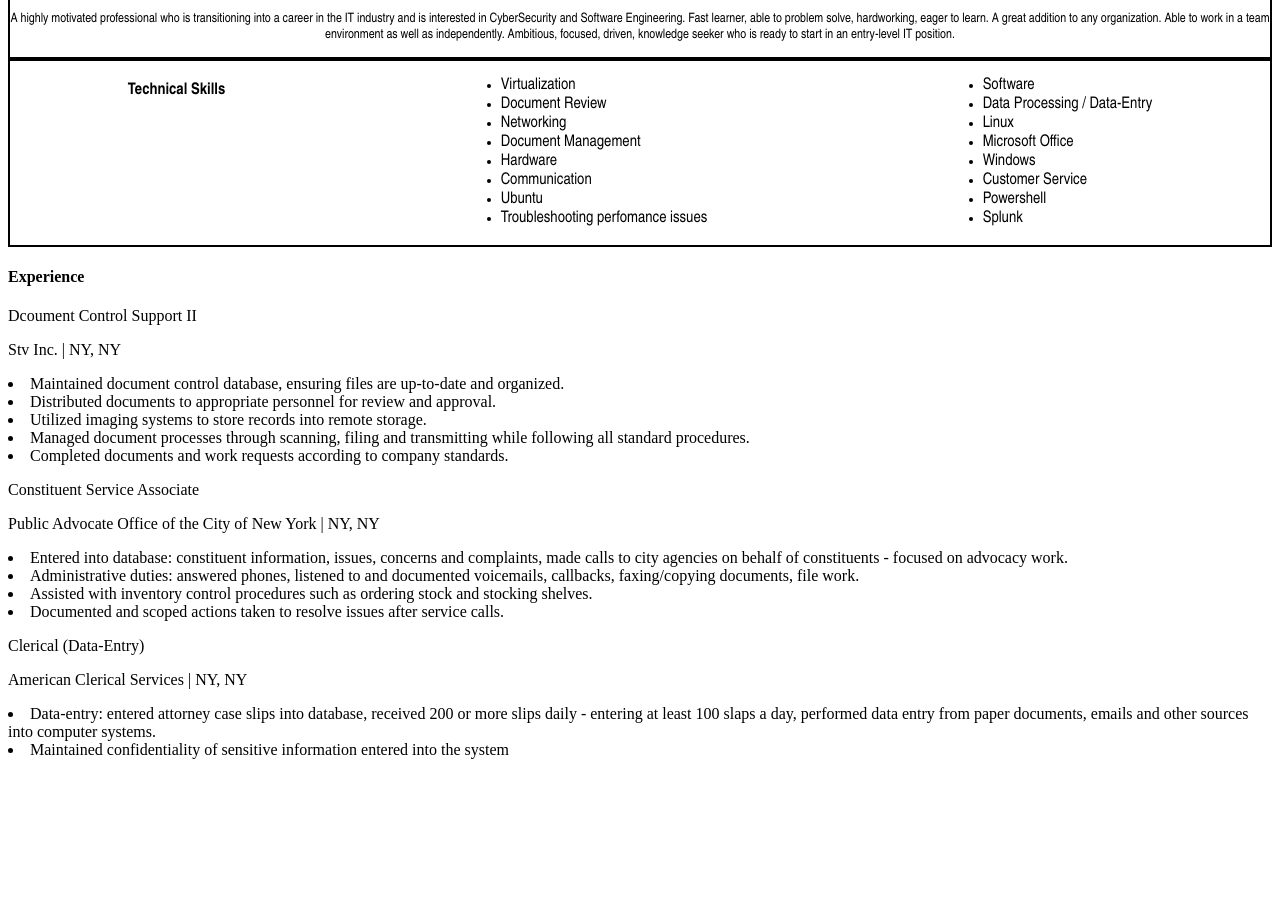
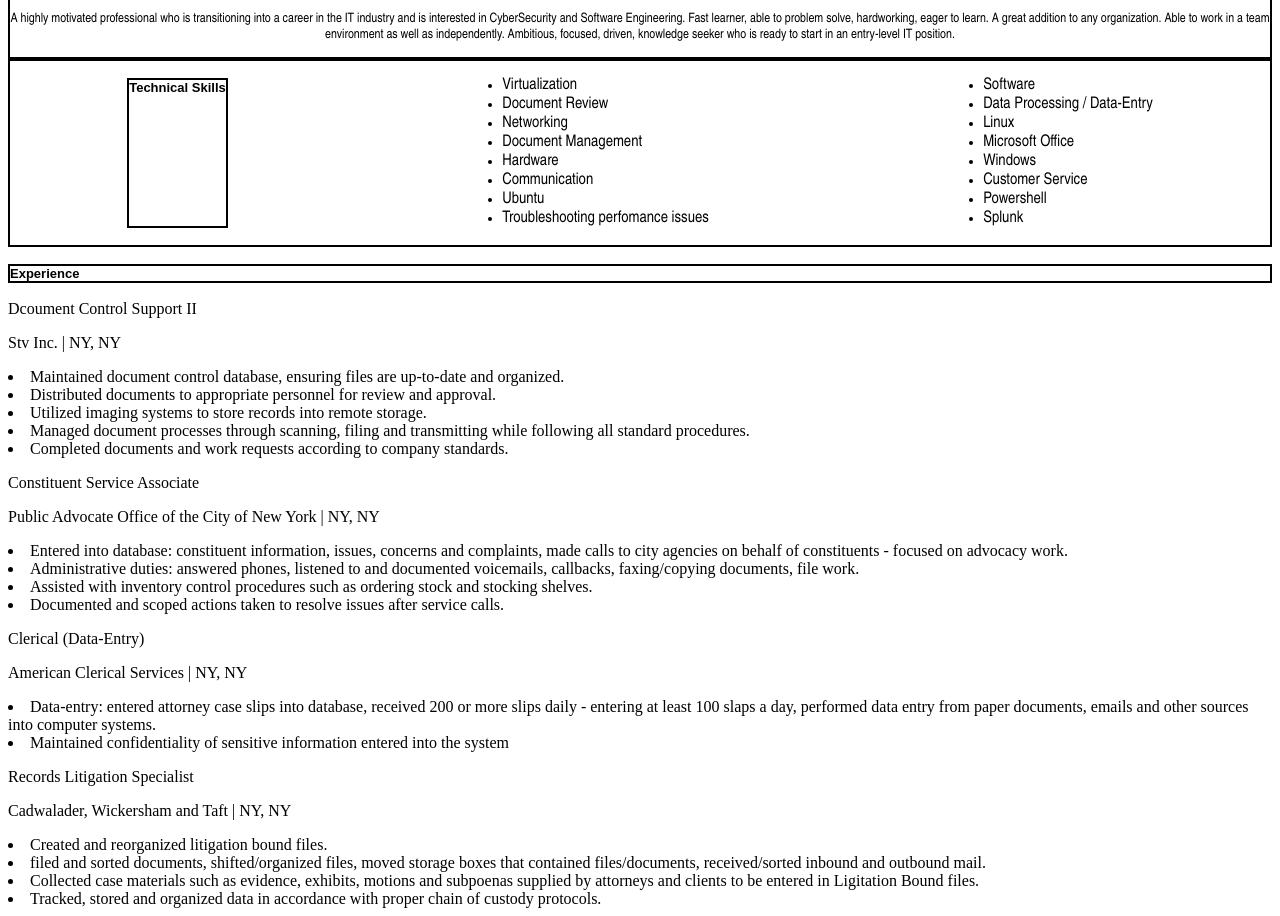
Before and after one commit to HMonique/MoniqueHarrisResume, a plain HTML site: page index.html in a window 1280 px wide. Shown: the part 161-1077 px from the top of the page. Before the commit the page ends 928 px from the top, so only its background shows below. Drawn offline with Linux system fonts and the light colour scheme.

Commit message:
Monique Harris Resume

```diff
--- a/index.html
+++ b/index.html
@@ -100,6 +100,17 @@
           systems.
         </li>
         <li>Maintained confidentiality of sensitive information entered into the system</li>
+
+        <p>Records Litigation Specialist</p>
+        <p>Cadwalader, Wickersham and Taft | NY, NY</p>
+        <li>Created and reorganized litigation bound files.</li>
+        <li>filed and sorted documents, shifted/organized files, moved storage boxes that contained files/documents,
+            received/sorted inbound and outbound mail.
+        </li>
+        <li>Collected case materials such as evidence, exhibits, motions and subpoenas supplied by attorneys and clients to be entered in
+            Ligitation Bound files.
+        </li>
+        <li>Tracked, stored and organized data in accordance with proper chain of custody protocols.</li>
       </div>
     </div>
   </body>
--- a/style.css
+++ b/style.css
@@ -17,3 +17,10 @@
     font-size: medium;
     border: 2px solid black;
     }
+
+    h4{
+        display: flex;
+        font-family: Arial;
+        font-size: small;
+        border: 2px solid black;
+    }
```
